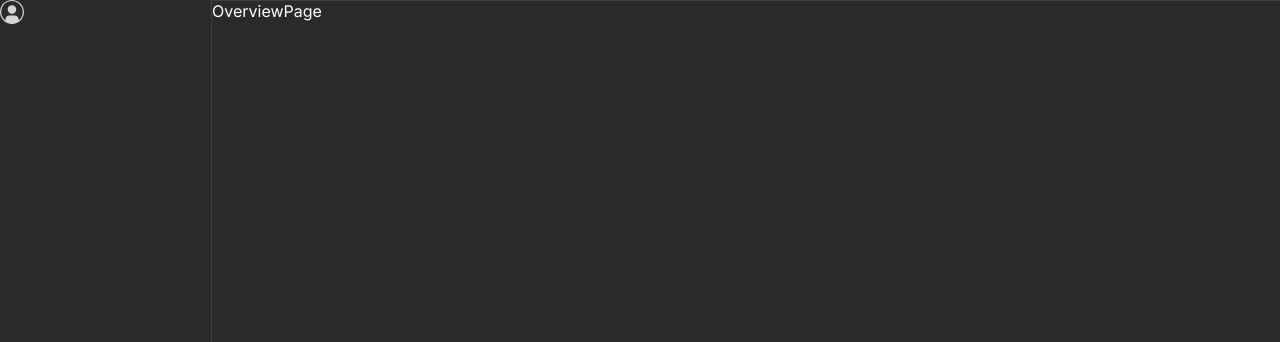
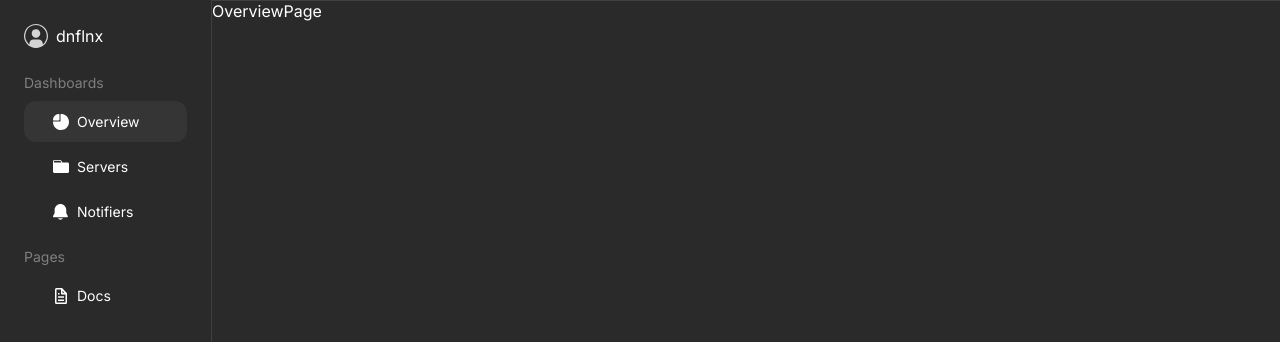
Before and after one commit to rusty-response/rusty-response-web, a React (Vite) app: page /dashboards/overview in a window 1280 px wide. Shown: the top 342 px of the page. Built offline with nearby package versions, Linux system fonts and the light colour scheme.

Commit message:
Sidebar component

```diff
--- a/src/app/css/null.css
+++ b/src/app/css/null.css
@@ -11,3 +11,6 @@ button {
   border: none;
   cursor: pointer;
 }
+h1, h2, h3, h4, h5, h6 {
+  font-weight: normal;
+}
--- a/src/app/layouts/MainLayout.tsx
+++ b/src/app/layouts/MainLayout.tsx
@@ -1,14 +1,12 @@
-import { NavLink, Outlet } from 'react-router'
+import { Outlet } from 'react-router'
 import styles from './index.module.css'
-import Icon from '../../components/Icon/Icon'
+import Sidebar from '../../components/Sidebar/Sidebar'
 
 const MainLayout = () => {
 
   return (
     <div className={styles.container}>
-      <aside className={styles.sidebar}>
-        <Icon name='avatar' width={24} height={24} color={8}/>
-      </aside>
+      <Sidebar/>
       <div className={styles.containercol}>
         <header className={styles.header}>
 
--- a/src/app/layouts/index.module.css
+++ b/src/app/layouts/index.module.css
@@ -2,10 +2,6 @@
     display: flex;
     width: 100%;
     min-height: 100vh;
-}
-.sidebar {
-    width: 212px;
-    border-right: 1px solid var(--color-border);
 }
 .containercol {
     flex: 1;
--- /dev/null
+++ b/src/components/Sidebar/Sidebar.tsx
@@ -0,0 +1,55 @@
+import Icon from '../Icon/Icon'
+import styles from './index.module.css'
+import Text from '../Text'
+import { NavLink } from 'react-router'
+
+const Sidebar = () => {
+  return (
+    <aside className={styles.sidebar}>
+        <div className={`${styles.row} ${styles.user}`}>
+            <Icon name='avatar' width={24} height={24} color={8}/>
+            <Text type='small'>dnflnx</Text>
+        </div>
+        <section className={styles.block}>
+            <div className={styles.title}>
+                <Text type='tiny' color={4}>Dashboards</Text>
+            </div>
+            <nav className={styles.nav}>
+                <NavLink to='/dashboards/overview' className={({isActive}) =>
+                    `${styles.link} ${styles.row} ${isActive ? styles.active : ''}`
+                }>
+                    <Icon name='sidebar_overview' width={16} height={16}></Icon>
+                    <Text type='tiny'>Overview</Text>
+                </NavLink>
+                <NavLink to='/dashboards/servers' className={({isActive}) =>
+                    `${styles.link} ${styles.row} ${isActive ? styles.active : ''}`
+                }>
+                    <Icon name='sidebar_servers' width={16} height={16}></Icon>
+                    <Text type='tiny'>Servers</Text>
+                </NavLink>
+                <NavLink to='/dashboards/notifiers' className={({isActive}) =>
+                    `${styles.link} ${styles.row} ${isActive ? styles.active : ''}`
+                }>
+                    <Icon name='sidebar_notifiers' width={16} height={16}></Icon>
+                    <Text type='tiny'>Notifiers</Text>
+                </NavLink>
+            </nav>
+        </section>
+        <section className={styles.block}>
+            <div className={styles.title}>
+                <Text type='tiny' color={4}>Pages</Text>
+            </div>
+            <nav className={styles.nav}>
+                <NavLink to='/pages/docs' className={({isActive}) =>
+                    `${styles.link} ${styles.row} ${isActive ? styles.active : ''}`
+                }>
+                    <Icon name='sidebar_docs' width={16} height={16}></Icon>
+                    <Text type='tiny'>Docs</Text>
+                </NavLink>
+            </nav>
+        </section>
+    </aside>
+  )
+}
+
+export default Sidebar
--- /dev/null
+++ b/src/components/Sidebar/index.module.css
@@ -0,0 +1,39 @@
+.sidebar {
+    width: 212px;
+    padding: 24px;
+    border-right: 1px solid var(--color-border);
+}
+.row {
+    display: flex;
+    align-items: center;
+    column-gap: 8px;
+}
+
+.user {
+    margin-bottom: 24px;
+}
+
+.block {
+    margin-bottom: 14px;
+}
+.title {
+    margin-bottom: 8px;
+}
+.link {
+    padding: 10px 29px;
+    border-radius: 12px;
+    transition: .3s;
+}
+.link:hover {
+    border-radius: 12px;
+    background: #353535;
+}
+.active {
+    border-radius: 12px;
+    background: #353535;
+}
+.nav {
+    display: flex;
+    flex-direction: column;
+    row-gap: 4px;
+}
```
